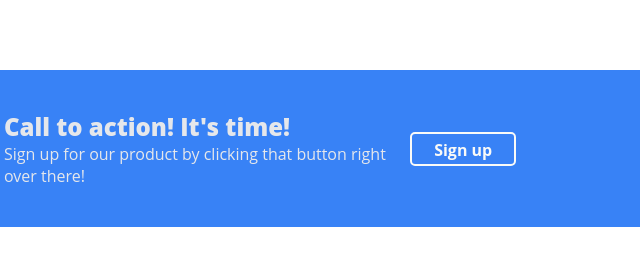
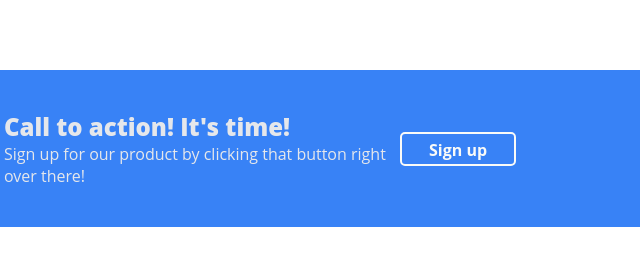
Before and after one commit to n-pogorelskaia/landing-page-assignment, a plain HTML site: page index.html in a window 1280 px wide. Shown: the part 1788-2065 px from the top of the page, 380-1020 px from the left. Drawn offline with Linux system fonts and the light colour scheme.

Commit message:
Fixed call-to-action button

```diff
--- a/index.html
+++ b/index.html
@@ -28,7 +28,7 @@
                 lower contrast.
             </div>
             <a href="#">
-                <div class="button button-top">Sign up</div>
+                <div class="button">Sign up</div>
             </a>
         </div>
         <div class="info-image">
@@ -86,7 +86,9 @@
                 <div class="call-header">Call to action! It's time!</div>
                 <div class="call-subtext">Sign up for our product by clicking that button right over there!</div>
             </div>
-            <div class="button call-button">Sign up</div>
+            <a href="#">
+                <div class="button call-button">Sign up</div>
+            </a>
         </div>
     </div>
     <div class="footer">
--- a/styles/style.css
+++ b/styles/style.css
@@ -153,6 +153,7 @@ a {
     margin: 100px 15%;
     padding: 40px 15%;
     display: flex;
+    justify-content: space-between;
     align-items: center;
 }
 
@@ -163,7 +164,6 @@ a {
 
 .call-button {
     border-color: #F9FAF8;
-    margin-left: auto;
 }
 
 .footer{
```
